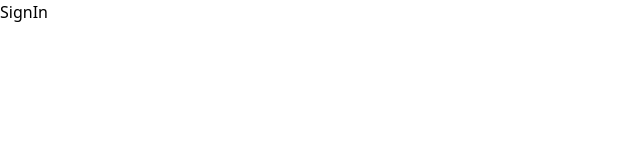
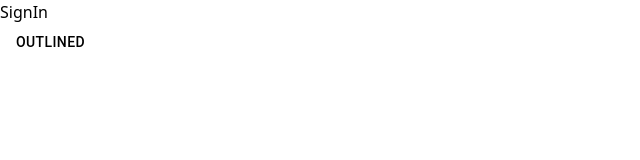
Before and after one commit to PasanMadhuranga/Real-Estate-Marketplace, a React (Vite) app in the folder client/: page /sign-in in a window 1280 px wide. Shown: the top 160 px of the page, without its empty margins (0-640 px from the left). Built offline with nearby package versions, Linux system fonts and the light colour scheme.

Commit message:
add material ui

```diff
--- a/client/package.json
+++ b/client/package.json
@@ -10,6 +10,11 @@
     "preview": "vite preview"
   },
   "dependencies": {
+    "@emotion/react": "^11.11.4",
+    "@emotion/styled": "^11.11.5",
+    "@fontsource/roboto": "^5.0.13",
+    "@mui/icons-material": "^5.15.19",
+    "@mui/material": "^5.15.19",
     "react": "^18.2.0",
     "react-dom": "^18.2.0",
     "react-router-dom": "^6.23.1"
--- a/client/src/pages/SignIn.jsx
+++ b/client/src/pages/SignIn.jsx
@@ -1,7 +1,11 @@
-import React from 'react'
+import React from "react";
+import Button from "@mui/material/Button";
 
 export default function SignIn() {
   return (
-    <div>SignIn</div>
-  )
+    <div className="ms-4">
+      <h1>SignIn</h1>
+      <Button variant="filled">Outlined</Button>
+    </div>
+  );
 }
```
Also changed, not shown: 1 other file (tests, documents, lock files or other folders).
